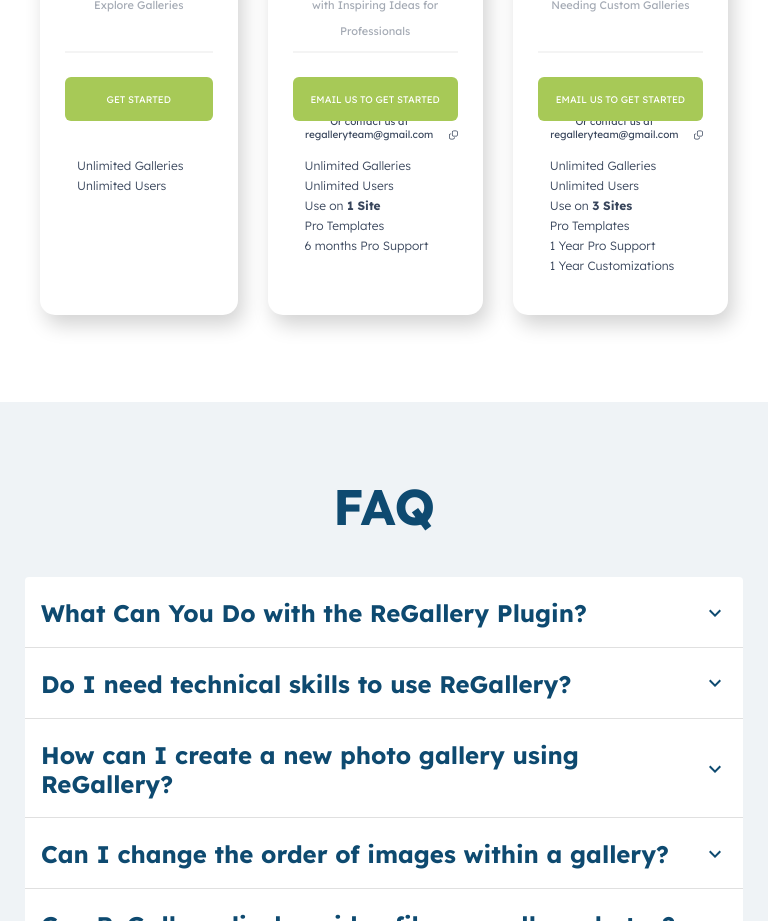
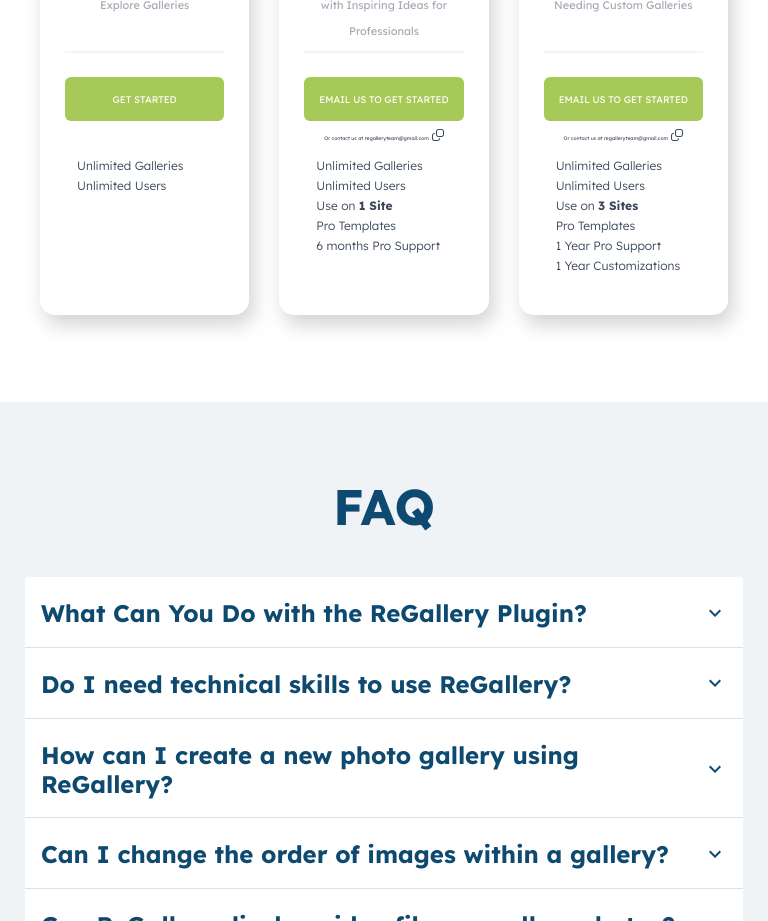
Before and after one commit to GrigorHarutyunian/regallery, a React (Vite) app: page / in a window 768 px wide. Shown: the part 5500-6421 px from the top of the page. Built offline with nearby package versions, Linux system fonts and the light colour scheme.

Commit message:
creatid ccopy + ctr function

```diff
--- a/src/components/pricing/Pricing.css
+++ b/src/components/pricing/Pricing.css
@@ -175,6 +175,9 @@
   .pricing-card__btn {
     font-size: 0.8rem;
   }
+  .pricing-card__btn_copy {
+    font-size: 8px;
+  }
 }
 
 @media screen and (min-width: 856px) and (max-width: 965px) {
@@ -211,6 +214,9 @@
   }
   .pricing-card__subtitle {
     font-size: 20px;
+  }
+  .pricing-card__btn_copy {
+    font-size: 7px;
   }
 }
 
@@ -259,11 +265,17 @@
   .pricing-card__btn {
     font-size: 0.6rem;
   }
+  .pricing-card__btn_copy {
+    font-size: 7px;
+  }
 }
 
 @media screen and (min-width: 700px) and (max-width: 800px) {
   .pricing__text {
     height: 100px;
+  }
+  .pricing-card__btn_copy {
+    font-size: 5px;
   }
 }
 
@@ -292,10 +304,16 @@
     width: 80%;
     font-size: 0.7rem;
   }
+  .pricing-card__btn_copy {
+    font-size: 8px;
+  }
 }
 
 @media screen and (min-width: 0px) and (max-width: 349px) {
   .pricing-card__btn {
     font-size: 0.55rem;
   }
+  .pricing-card__btn_copy {
+    font-size: 6px;
+  }
 }
--- a/src/components/pricing/PricingCard.tsx
+++ b/src/components/pricing/PricingCard.tsx
@@ -9,6 +9,11 @@
   title,
   href,
 }) => {
+  const handleCopyClick = (event: any) => {
+    event.preventDefault();
+    const email = "regalleryteam@gmail.com";
+    navigator.clipboard.writeText(email);
+  };
   return (
     <div className="pricing-card">
       <div className="pricing-card__header">
@@ -45,7 +50,7 @@
           target="_top"
         >
           <div className="pricing-card__btn">EMAIL US TO GET STARTED</div>
-          <div className="pricing-card__btn_copy">
+          <div className="pricing-card__btn_copy" onClick={handleCopyClick}>
             <span>Or contact us at regalleryteam@gmail.com</span>
             <svg
               xmlns="http://www.w3.org/2000/svg"
--- a/vite.config.js
+++ b/vite.config.js
@@ -2,7 +2,7 @@
 import react from "@vitejs/plugin-react-swc";
 export default defineConfig({
   plugins: [react()],
-  base: "/",
+  base: "/regallery",
   build: {
     outDir: "dist",
     rollupOptions: {
--- a/vite.config.ts
+++ b/vite.config.ts
@@ -4,5 +4,5 @@
 // https://vitejs.dev/config/
 export default defineConfig({
   plugins: [react()],
-  base: "/",
+  base: "/regallery",
 });
```
